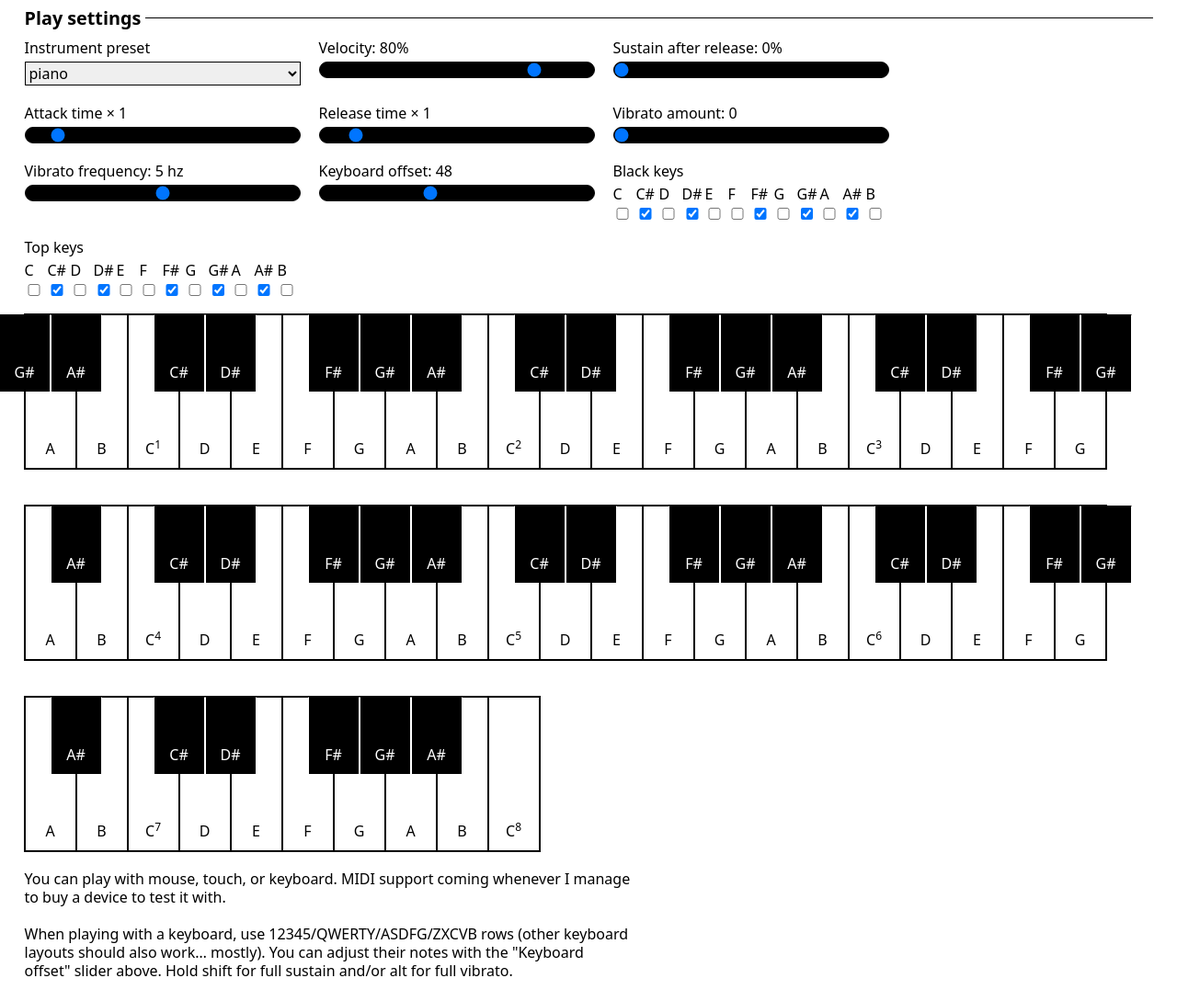
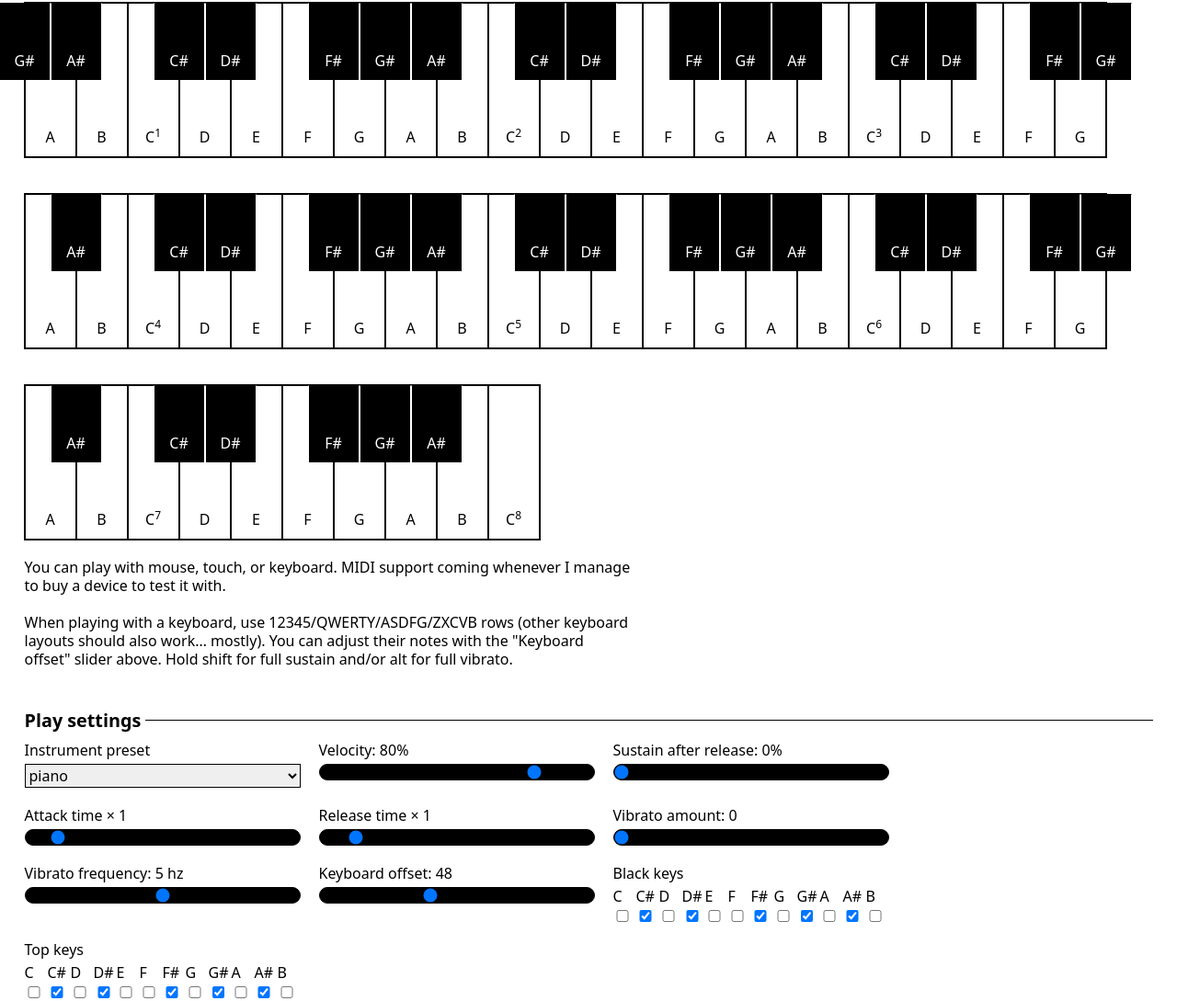
Before and after one commit to vuoro/pelimanni, a website built with Vite: page index.html in a window 1280 px wide. Shown: the part 452-1541 px from the top of the page at 92% size. Built offline with nearby package versions, Linux system fonts and the light colour scheme.

Commit message:
Split keyboard into multiple magics

```diff
--- a/example/Keyboard.ts
+++ b/example/Keyboard.ts
@@ -10,7 +10,7 @@ import { frequencyToMidi, midiToFrequency } from "../notes";
 import { AudioSystem } from "./AudioSystem";
 import { Magic } from "./magic";
 
-export const Keyboard = new Magic(
+const KeyboardState = new Magic(
   (
     state: {
       instrumentName: keyof typeof allInstrumentPresets;
@@ -53,9 +53,13 @@ export const Keyboard = new Magic(
     },
   ) => {
     if (message) {
-      Object.assign(state, message);
+      return { ...state, ...message };
     }
+    return state;
+  },
+);
 
+export const KeyboardSettings = new Magic(() => {
   const onInput = (event: Event) => {
     const data = new FormData(event.currentTarget as HTMLFormElement);
     const instrumentName = data.get("instrumentName") as keyof typeof allInstrumentPresets;
@@ -80,7 +84,7 @@ export const Keyboard = new Magic(
     localStorage.setItem("blackKeys", JSON.stringify(blackKeys));
     localStorage.setItem("topKeys", JSON.stringify(topKeys));
 
-      Keyboard.update({
+    KeyboardState.update({
       instrumentName,
       velocity: +velocity,
       attackMultiplier: +attackMultiplier,
@@ -94,109 +98,62 @@ export const Keyboard = new Magic(
     });
   };
 
+  const state = KeyboardState.get();
+  const {
+    velocity,
+    sustain,
+    attackMultiplier,
+    releaseMultiplier,
+    vibratoAmount,
+    vibratoFrequency,
+    keyboardOffset,
+  } = state;
+
   const blackKeysSet = new Set(state.blackKeys.map((v) => +v));
   const topKeysSet = new Set(state.topKeys.map((v) => +v));
-    const instrumentPreset =
-      allInstrumentPresets[state.instrumentName as keyof typeof allInstrumentPresets];
-
-    const keyboard = keys(
-      blackKeysSet,
-      topKeysSet,
-      frequencyToMidi(instrumentPreset?.highPassFrequency ?? 27.5),
-      frequencyToMidi(instrumentPreset?.lowPassFrequency ?? 4186.009),
-    );
 
   render(
     html`
-        <h2>Playable demo</h2>
       <form @input=${onInput}>
         <fieldset>
           <legend>Play settings</legend>
           ${instrumentSelect(state.instrumentName, "instrumentName", "Instrument preset")}
-            ${velocityInput(state.velocity)}
-            ${sustainInput(state.sustain)}
-            ${attackMultiplierInput(state.attackMultiplier)}
-            ${releaseMultiplierInput(state.releaseMultiplier)}
-            ${vibratoAmountInput(state.vibratoAmount)}
-            ${vibratoFrequencyInput(state.vibratoFrequency)}
-            ${keyboardOffsetInput(state.keyboardOffset)}
+          <label>
+            <span>Velocity: ${velocity * 100}%</span>
+            <input name="velocity" type="range" min="0" max="1" step="0.1" .value=${velocity}/>
+          </label>
+          <label>
+            <span>Sustain after release: ${sustain * 100}%</span>
+            <input name="sustain" type="range" min="0.0" max="1.0" step="0.05" .value=${sustain}/>
+          </label>
+          <label>
+            <span>Attack time &times; ${attackMultiplier}</span>
+            <input name="attackMultiplier" type="range" min="0.25" max="8" step="0.25" .value=${attackMultiplier}/>
+          </label>
+          <label>
+            <span>Release time &times; ${releaseMultiplier}</span>
+            <input name="releaseMultiplier" type="range" min="0.125" max="8" step="0.125" .value=${releaseMultiplier}/>
+          </label>
+          <label>
+            <span>Vibrato amount: ${vibratoAmount}</span>
+            <input name="vibratoAmount" type="range" min="0.0" max="1" step="0.1" .value=${vibratoAmount}/>
+          </label>
+          <label>
+            <span>Vibrato frequency: ${vibratoFrequency} hz</span>
+            <input name="vibratoFrequency" type="range" min="0.0" max="10" step="0.5" .value=${vibratoFrequency}/>
+          </label>
+          <label>
+            <span>Keyboard offset: ${keyboardOffset}</span>
+            <input name="keyboardOffset" type="range" min="12" max="102" step="1" .value=${keyboardOffset}/>
+          </label>
           ${blackKeysInput(blackKeysSet)}
           ${topKeysInput(topKeysSet)}
         </fieldset>
       </form>
-        ${keyboard}
-        <p>You can play with mouse, touch, or keyboard. MIDI support coming whenever I manage to buy a device to test it with.</p>
-        <p>When playing with a keyboard, use 12345/QWERTY/ASDFG/ZXCVB rows (other keyboard layouts should also work… mostly). You can adjust their notes with the "Keyboard offset" slider above. Hold shift for full sustain and/or alt for full vibrato.</p>
     `,
-      document.getElementById("keyboard") as HTMLElement,
+    document.getElementById("keyboard-settings") as HTMLElement,
   );
-
-    return state;
-  },
-);
-
-const velocityInput = (velocity: number) => {
-  return html`
-    <label>
-      <span>Velocity: ${velocity * 100}%</span>
-      <input name="velocity" type="range" min="0" max="1" step="0.1" .value=${velocity}/>
-    </label>
-  `;
-};
-
-const attackMultiplierInput = (attackMultiplier: number) => {
-  return html`
-    <label>
-      <span>Attack time &times; ${attackMultiplier}</span>
-      <input name="attackMultiplier" type="range" min="0.25" max="8" step="0.25" .value=${attackMultiplier}/>
-    </label>
-  `;
-};
-
-const releaseMultiplierInput = (releaseMultiplier: number) => {
-  return html`
-    <label>
-      <span>Release time &times; ${releaseMultiplier}</span>
-      <input name="releaseMultiplier" type="range" min="0.125" max="8" step="0.125" .value=${releaseMultiplier}/>
-    </label>
-  `;
-};
-
-const vibratoAmountInput = (vibratoAmount: number) => {
-  return html`
-    <label>
-      <span>Vibrato amount: ${vibratoAmount}</span>
-      <input name="vibratoAmount" type="range" min="0.0" max="1" step="0.1" .value=${vibratoAmount}/>
-    </label>
-  `;
-};
-
-const vibratoFrequencyInput = (vibratoFrequency: number) => {
-  return html`
-    <label>
-      <span>Vibrato frequency: ${vibratoFrequency} hz</span>
-      <input name="vibratoFrequency" type="range" min="0.0" max="10" step="0.5" .value=${vibratoFrequency}/>
-    </label>
-  `;
-};
-
-const sustainInput = (sustain: number) => {
-  return html`
-    <label>
-      <span>Sustain after release: ${sustain * 100}%</span>
-      <input name="sustain" type="range" min="0.0" max="1.0" step="0.05" .value=${sustain}/>
-    </label>
-  `;
-};
-
-const keyboardOffsetInput = (keyboardOffset: number) => {
-  return html`
-    <label>
-      <span>Keyboard offset: ${keyboardOffset}</span>
-      <input name="keyboardOffset" type="range" min="12" max="102" step="1" .value=${keyboardOffset}/>
-    </label>
-  `;
-};
+});
 
 const blackKeysInput = (blackKeysSet: Set<number>) => {
   const checkboxes = [];
@@ -274,6 +231,30 @@ export const instrumentSelect = (selected: string, name: string, label?: string)
     </label>
   `;
 };
+
+export const Keyboard = new Magic(() => {
+  const { blackKeys, topKeys, instrumentName } = KeyboardState.get();
+
+  const blackKeysSet = new Set(blackKeys.map((v) => +v));
+  const topKeysSet = new Set(topKeys.map((v) => +v));
+  const instrumentPreset =
+    allInstrumentPresets[instrumentName as keyof typeof allInstrumentPresets];
+
+  render(
+    html`
+      <h2>Playable demo</h2>
+      ${keys(
+        blackKeysSet,
+        topKeysSet,
+        frequencyToMidi(instrumentPreset?.highPassFrequency ?? 27.5),
+        frequencyToMidi(instrumentPreset?.lowPassFrequency ?? 4186.009),
+      )}
+      <p>You can play with mouse, touch, or keyboard. MIDI support coming whenever I manage to buy a device to test it with.</p>
+      <p>When playing with a keyboard, use 12345/QWERTY/ASDFG/ZXCVB rows (other keyboard layouts should also work… mostly). You can adjust their notes with the "Keyboard offset" slider above. Hold shift for full sustain and/or alt for full vibrato.</p>
+    `,
+    document.getElementById("keyboard") as HTMLElement,
+  );
+});
 
 const keys = (blackKeysSet: Set<number>, topKeysSet: Set<number>, fromNote = 0, toNote = 120) => {
   const keys = [];
@@ -472,7 +453,7 @@ const attackWithController = (
   altKey = false,
 ) => {
   const { instrumentName, velocity, attackMultiplier, vibratoAmount, vibratoFrequency } =
-    Keyboard.get();
+    KeyboardState.get();
   const { audioContext, connectInstrument } = AudioSystem.get();
 
   if (audioContext.state !== "running") audioContext.resume();
@@ -535,7 +516,7 @@ const releaseWithController = (controllerId: ControllerId, shiftKey = false, alt
   const instrument = playingControllers.get(controllerId);
   if (!instrument) return;
 
-  const { releaseMultiplier, sustain } = Keyboard.get();
+  const { releaseMultiplier, sustain } = KeyboardState.get();
 
   const remainingAttack = Math.max(
     0.0,
--- a/example/example.js
+++ b/example/example.js
@@ -2,17 +2,19 @@ import { scheduleMusic } from "../schedule.js";
 import { AudioControls } from "./AudioControls.ts";
 import { AudioSystem } from "./AudioSystem.ts";
 import { AudioVisualizer } from "./AudioVisualizer.ts";
-import { Keyboard } from "./Keyboard.ts";
+import { Keyboard, KeyboardSettings } from "./Keyboard.ts";
 import { Magic } from "./magic.ts";
 import { Music } from "./Music.ts";
 
 export const Tools = new Magic(() => {
   const audioSystem = AudioSystem.get();
-  const keyboard = Keyboard.get();
   const audioControls = AudioControls.get();
   const drawVisualizer = AudioVisualizer.get();
 
-  return { audioSystem, audioControls, keyboard, drawVisualizer };
+  Keyboard.get();
+  KeyboardSettings.get();
+
+  return { audioSystem, audioControls, drawVisualizer };
 });
 
 const loop = () => {
--- a/index.html
+++ b/index.html
@@ -20,6 +20,7 @@
     </section>
 
     <section id="keyboard"></section>
+    <section id="keyboard-settings"></section>
     <section id="instruments"></section>
     <aside id="audio-controls"></aside>
 </body>
```
Lines whose indentation alone changed are shown as unchanged.
